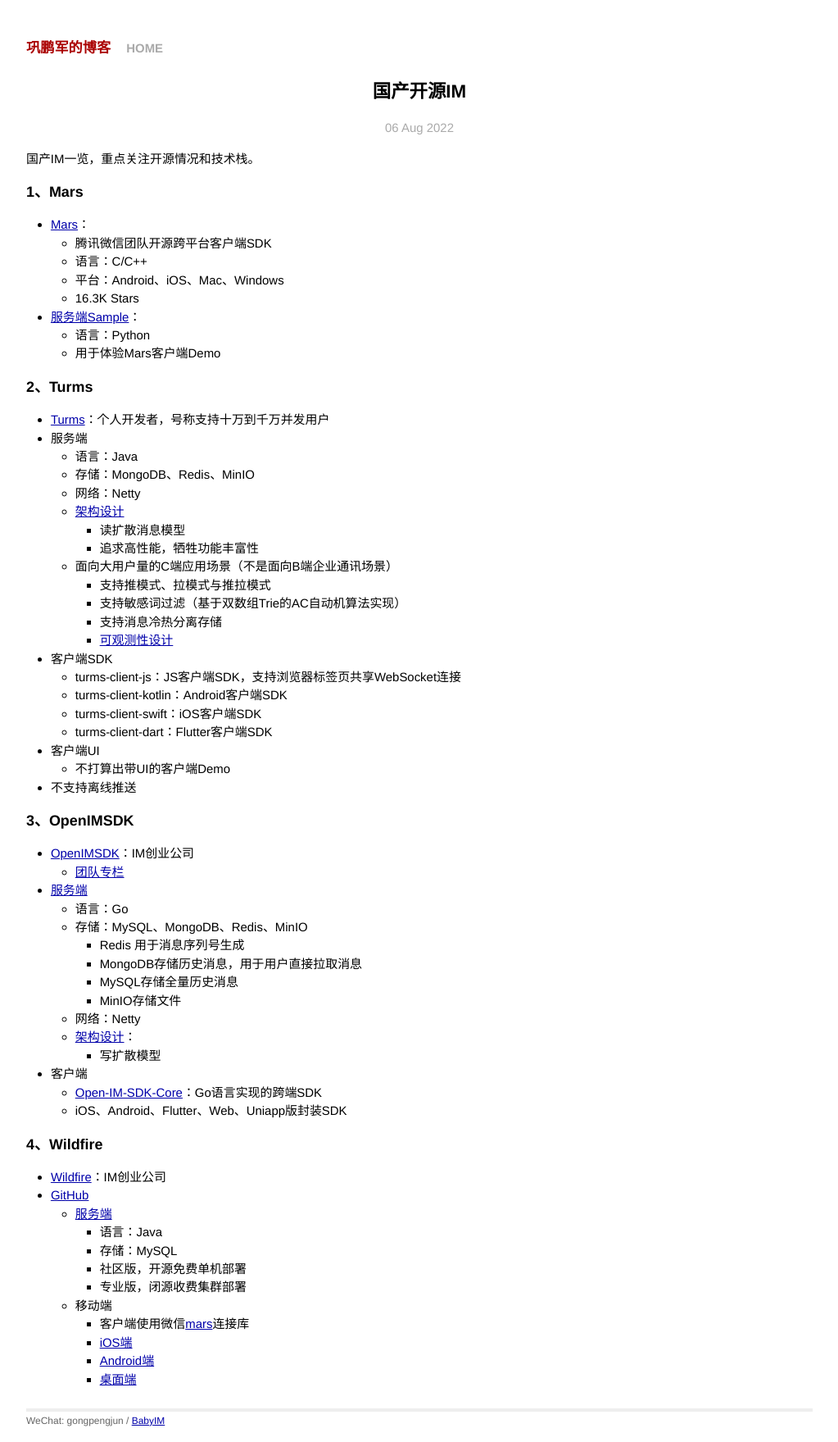
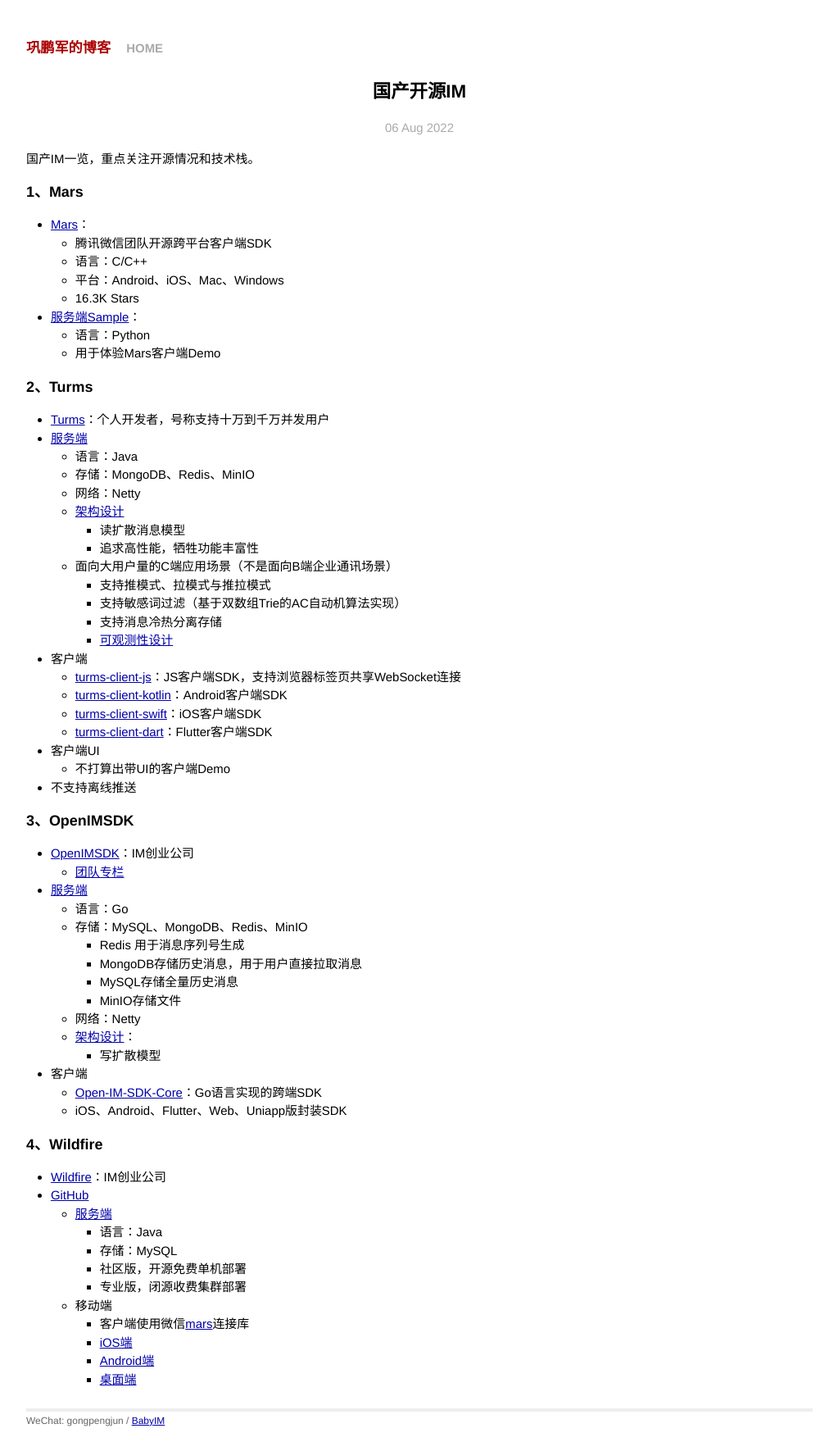
Before and after one commit to gongpengjun/gongpengjun.github.io, a Jekyll site: the page built from _posts/2022-08-06-im006-chinese-opensource-im.markdown, in a window 1280 px wide. Shown: the whole page at 82% size, without its empty margins (128-1151 px from the left). Built offline with Jekyll 4.4.1, drawn with Linux system fonts in a browser that asks for light colours.

Commit message:
refine turms

```diff
--- a/_posts/2022-08-06-im006-chinese-opensource-im.markdown
+++ b/_posts/2022-08-06-im006-chinese-opensource-im.markdown
@@ -23,7 +23,7 @@ categories: IM
 ### 2、Turms
 
 - [Turms](https://github.com/turms-im/turms)：个人开发者，号称支持十万到千万并发用户
-- 服务端
+- [服务端](https://github.com/turms-im/turms)
   - 语言：Java
   - 存储：MongoDB、Redis、MinIO
   - 网络：Netty
@@ -35,11 +35,11 @@ categories: IM
     - 支持敏感词过滤（基于双数组Trie的AC自动机算法实现）
     - 支持消息冷热分离存储
     - [可观测性设计](https://turms-im.github.io/docs/for-developers/observability.html)
-- 客户端SDK
-  - turms-client-js：JS客户端SDK，支持浏览器标签页共享WebSocket连接
-  - turms-client-kotlin：Android客户端SDK
-  - turms-client-swift：iOS客户端SDK
-  - turms-client-dart：Flutter客户端SDK
+- 客户端
+  - [turms-client-js](https://github.com/turms-im/turms/tree/develop/turms-client-js)：JS客户端SDK，支持浏览器标签页共享WebSocket连接
+  - [turms-client-kotlin](https://github.com/turms-im/turms/tree/develop/turms-client-kotlin)：Android客户端SDK
+  - [turms-client-swift](https://github.com/turms-im/turms/tree/develop/turms-client-swift)：iOS客户端SDK
+  - [turms-client-dart](https://github.com/turms-im/turms/tree/develop/turms-client-dart)：Flutter客户端SDK
 - 客户端UI
   - 不打算出带UI的客户端Demo
 
```
